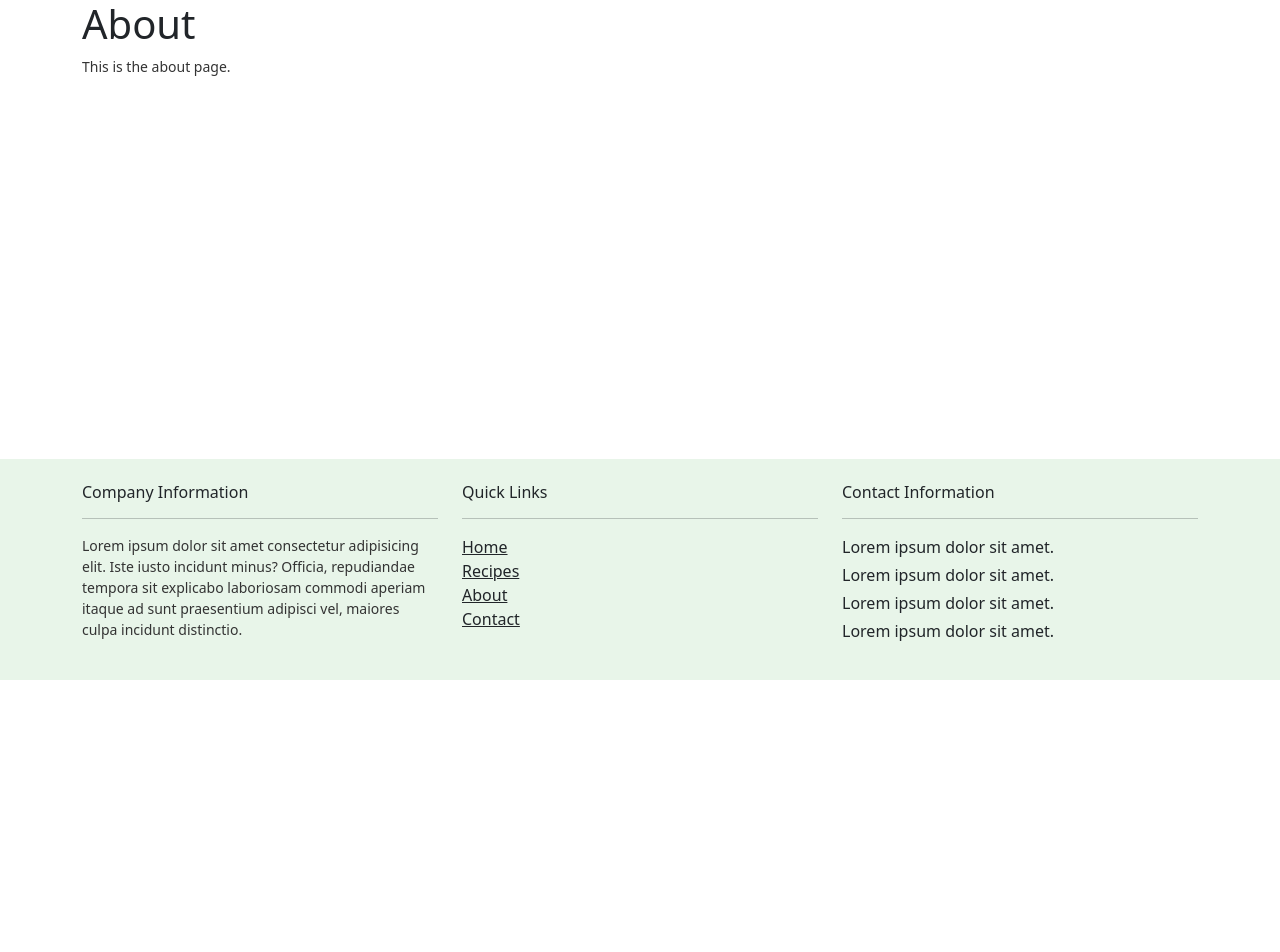
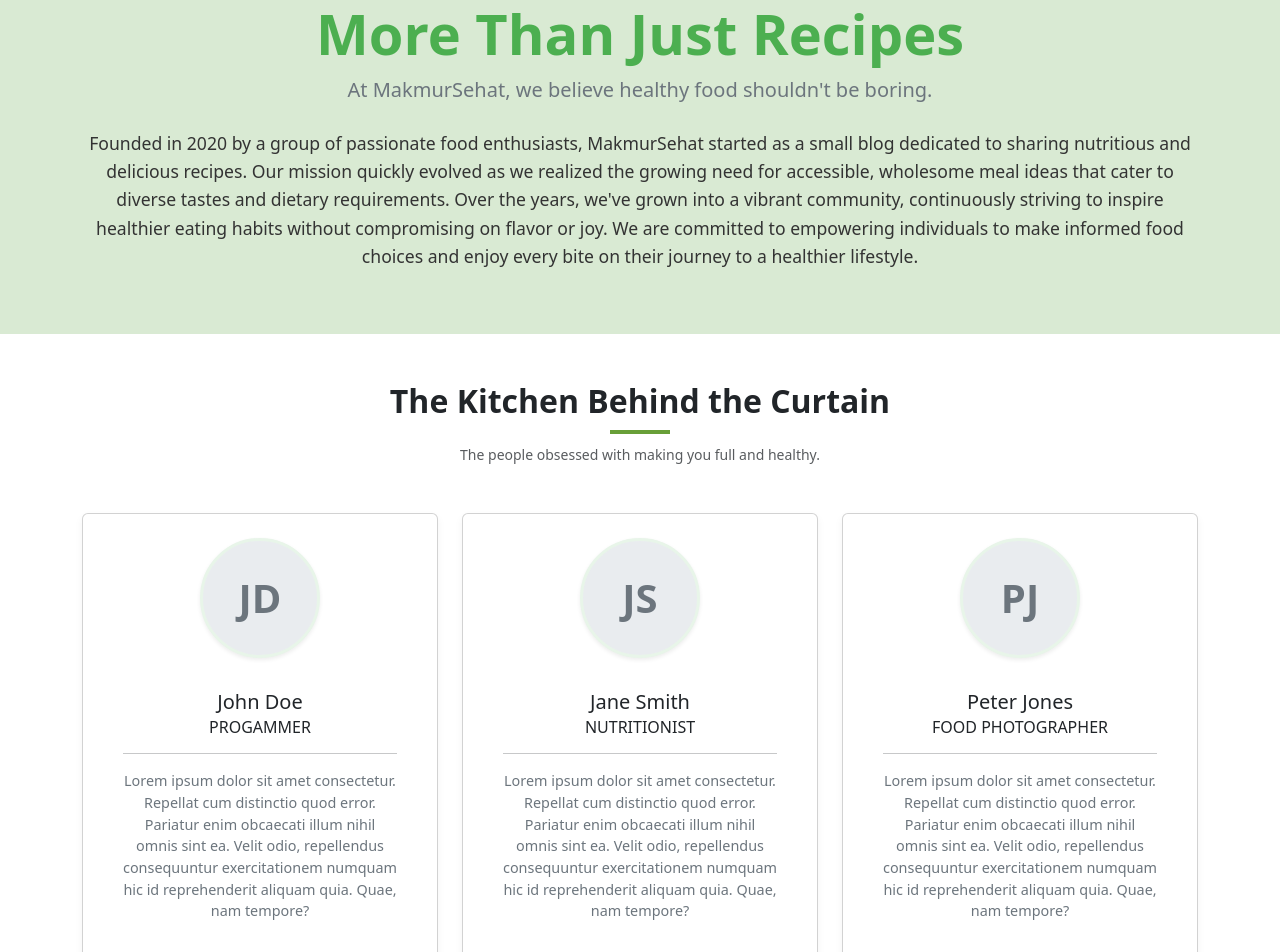
Before and after one commit to miguelvalentino/makmursehat-redesign, a React (Create React App) app: page /about in a window 1280 px wide. Shown: the part 120-1072 px from the top of the page. Before the commit the page ends 800 px from the top, so only its background shows below. Built offline with nearby package versions, Linux system fonts and the light colour scheme.

Commit message:
about page

```diff
--- a/src/index.css
+++ b/src/index.css
@@ -169,3 +169,87 @@ p{
   justify-content: center;
   color: #6c757d;
 }
+
+.team-card-redesigned {
+  border: none;
+  border-radius: 15px;
+  background-color: #f8f9fa;
+  box-shadow: 0 4px 8px rgba(0,0,0,0.05);
+  transition: transform 0.3s ease, box-shadow 0.3s ease;
+  padding: 1.5rem;
+  text-align: center;
+}
+
+.team-card-redesigned:hover {
+  transform: translateY(-10px);
+  box-shadow: 0 12px 24px rgba(0,0,0,0.1);
+}
+
+.team-card-name {
+  font-size: 1.5rem;
+  font-weight: bold;
+  color: #343a40;
+}
+
+.team-card-role {
+  font-size: 1rem;
+  font-weight: 500;
+  color: #4CAF50;
+  text-transform: uppercase;
+}
+
+.team-card-bio {
+  font-size: 0.9rem;
+  color: #6c757d;
+}
+
+
+.profile-placeholder {
+  width: 120px;
+  height: 120px;
+  border-radius: 50%;
+  border: 3px solid #E8F5E9;
+  overflow: hidden;
+  display: flex;
+  align-items: center;
+  justify-content: center;
+  margin: 0 auto 1rem auto;
+  background-color: #e9ecef;
+}
+
+.profile-placeholder.has-photo {
+  background-color: transparent;
+}
+
+.profile-img {
+  width: 100%;
+  height: 100%;
+  object-fit: cover;
+}
+
+.profile-initials {
+  font-size: 2.5rem;
+  font-weight: bold;
+  color: #6c757d;
+}
+
+.about-history-text {
+  max-width: 1500px;
+  font-size: 1.1rem;
+  line-height: 1.6;
+}
+
+.about-hero {
+  background-color: #D9EAD3;
+}
+
+.text-brand-primary {
+  color: #4CAF50;
+}
+
+.about-underline {
+  height: 4px;
+  width: 60px;
+  background-color: #689F38;
+  margin: 10px auto;
+}
--- a/src/pages/about.jsx
+++ b/src/pages/about.jsx
@@ -1,10 +1,93 @@
 import React from 'react';
+import Card from 'react-bootstrap/Card';
+import Container from 'react-bootstrap/Container';
+import Row from 'react-bootstrap/Row';
+import Col from 'react-bootstrap/Col';
 
 function About() {
+  const teamMembers = [
+    {
+      name: "John Doe",
+      role: "Progammer",
+      bio: "Lorem ipsum dolor sit amet consectetur. Repellat cum distinctio quod error. Pariatur enim obcaecati illum nihil omnis sint ea. Velit odio, repellendus consequuntur exercitationem numquam hic id reprehenderit aliquam quia. Quae, nam tempore?" ,
+      photo: ""
+    },
+    {
+      name: "Jane Smith",
+      role: "Nutritionist",
+      bio: "Lorem ipsum dolor sit amet consectetur. Repellat cum distinctio quod error. Pariatur enim obcaecati illum nihil omnis sint ea. Velit odio, repellendus consequuntur exercitationem numquam hic id reprehenderit aliquam quia. Quae, nam tempore?" ,
+      photo: ""
+    },
+    {
+      name: "Peter Jones",
+      role: "Food Photographer",
+      bio: "Lorem ipsum dolor sit amet consectetur. Repellat cum distinctio quod error. Pariatur enim obcaecati illum nihil omnis sint ea. Velit odio, repellendus consequuntur exercitationem numquam hic id reprehenderit aliquam quia. Quae, nam tempore?",
+      photo: ""
+    },
+    {
+      name: "Chris Green",
+      role: "Community Manager",
+      bio: "Lorem ipsum dolor sit amet consectetur. Repellat cum distinctio quod error. Pariatur enim obcaecati illum nihil omnis sint ea. Velit odio, repellendus consequuntur exercitationem numquam hic id reprehenderit aliquam quia. Quae, nam tempore?",
+      photo: ""
+    }
+  ];
+
+  const getInitials = (name) => {
+    return name
+      .match(/(\b\S)?/g)
+      .join("")
+      .match(/(^\S|\S$)?/g)
+      .join("")
+      .toUpperCase();
+  };
+
   return (
-    <div className="container mt-5">
-      <h1>About</h1>
-      <p>This is the about page.</p>
+    <div className="about-page">
+      <div className="about-hero py-5 mb-5 text-center">
+        <Container>
+          <h1 className="display-4 fw-bold text-brand-primary">More Than Just Recipes</h1>
+          <p className="lead text-secondary">
+            At MakmurSehat, we believe healthy food shouldn't be boring.
+          </p>
+          <p className="mt-4 mx-auto about-history-text">
+            Founded in 2020 by a group of passionate food enthusiasts, MakmurSehat started as a small blog dedicated to sharing nutritious and delicious recipes. Our mission quickly evolved as we realized the growing need for accessible, wholesome meal ideas that cater to diverse tastes and dietary requirements. Over the years, we've grown into a vibrant community, continuously striving to inspire healthier eating habits without compromising on flavor or joy. We are committed to empowering individuals to make informed food choices and enjoy every bite on their journey to a healthier lifestyle.
+          </p>
+        </Container>
+      </div>
+
+      <Container className="mb-5">
+        <div className="text-center mb-5">
+          <h2 className="fw-bold">The Kitchen Behind the Curtain</h2>
+          <div className="about-underline"></div>
+          <p className="text-muted">The people obsessed with making you full and healthy.</p>
+        </div>
+
+        <Row className="justify-content-center">
+          {teamMembers.map((member, index) => (
+            <Col md={4} sm={6} key={index} className="mb-4">
+              <Card className="team-card-redesigned">
+                <div className={`profile-placeholder shadow-sm ${member.photo ? 'has-photo' : ''}`}>
+                  {member.photo ? (
+                    <img src={member.photo} alt={member.name} className="profile-img" />
+                  ) : (
+                    <span className="profile-initials">
+                      {getInitials(member.name)}
+                    </span>
+                  )}
+                </div>
+                <Card.Body>
+                  <Card.Title className="team-card-name">{member.name}</Card.Title>
+                  <Card.Subtitle className="team-card-role">{member.role}</Card.Subtitle>
+                  <hr className="my-3" />
+                  <Card.Text className="team-card-bio">
+                    {member.bio}
+                  </Card.Text>
+                </Card.Body>
+              </Card>
+            </Col>
+          ))}
+        </Row>
+      </Container>
     </div>
   );
 }
```
